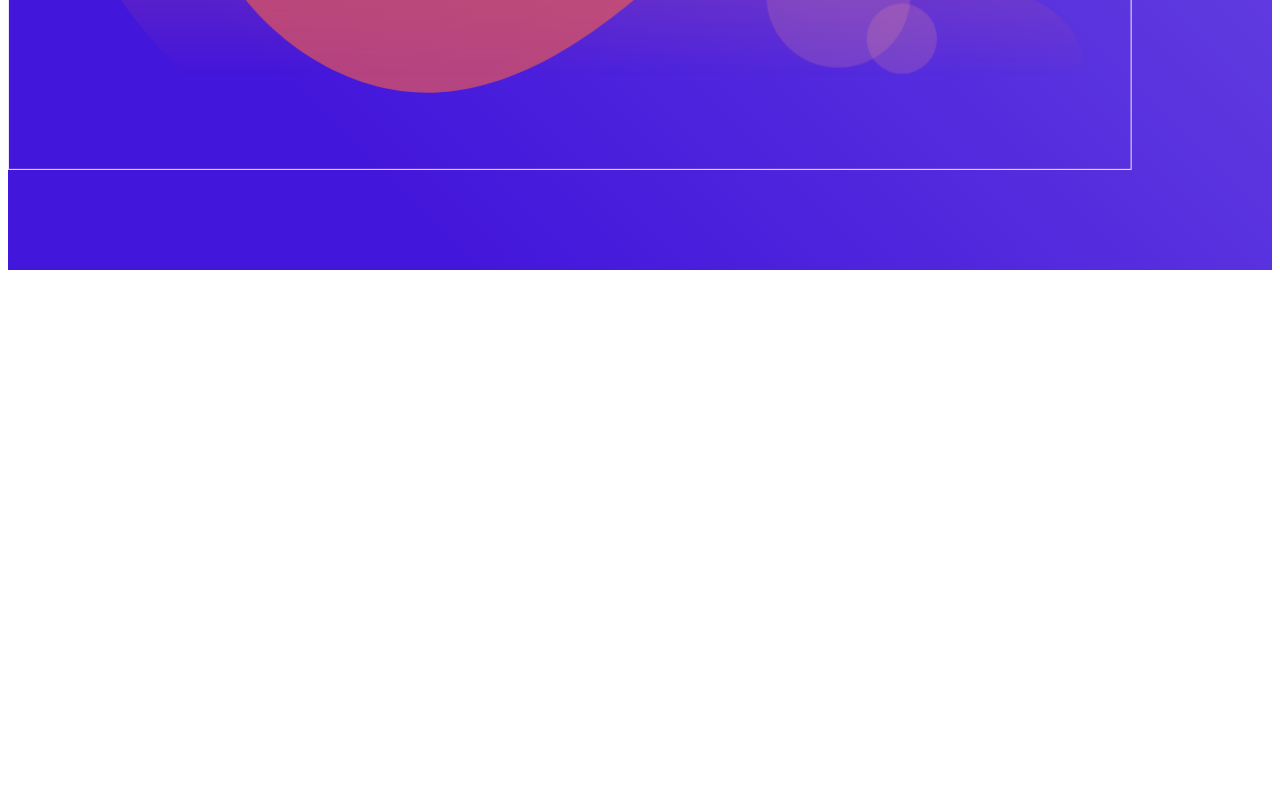
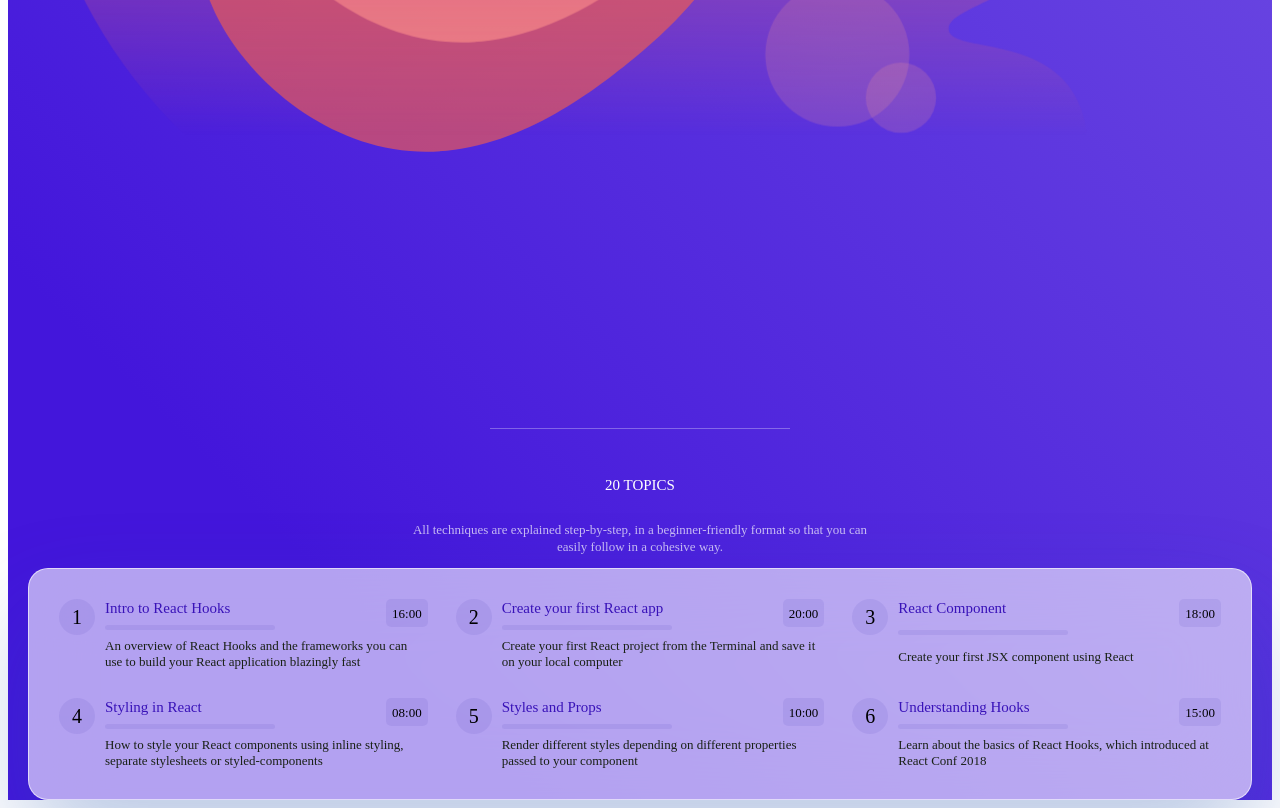
Before and after one commit to ovonhauske/advancedHooks, a Gatsby site: page / in a window 1280 px wide. Shown: the part 1775-2583 px from the top of the page. Before the commit the page ends 2145 px from the top, so only its background shows below. Built offline with nearby package versions, Linux system fonts and the light colour scheme; Gatsby itself is replaced by a stand-in of ours.

Commit message:
Added Many things

```diff
--- /dev/null
+++ b/src/components/layout/Divider.tsx
@@ -0,0 +1,17 @@
+import React from "react"
+import styled from "styled-components"
+
+
+function Divider() {
+
+    return <Wrapper/>
+}
+
+export default Divider
+
+const Wrapper = styled.div`
+  width: 300px;
+  height: 0.5px;
+  background: rgba(255, 255, 255, 0.3);
+  margin: 60px auto 32px;
+`
--- /dev/null
+++ b/src/components/rows/SectionRow.tsx
@@ -0,0 +1,109 @@
+import React from "react"
+import styled from "styled-components"
+
+
+function SectionRow(props){
+
+    const {index, title, description, timestamp} = props
+
+    return <Wrapper>
+        <Index>{index}</Index>
+        <TextWrapper>
+            <TimeStamp>{timestamp}</TimeStamp>
+            <Title>{title}</Title>
+            <ProgressBar/>
+            <Description>{description}</Description>
+        </TextWrapper>
+
+    </Wrapper>
+}
+
+export default SectionRow
+
+const Wrapper = styled.div`
+    position: relative;
+    display: grid;
+    grid-template-columns: 36px auto;
+    gap:10px;
+
+    max-width: 370px;
+    padding: 10px;
+    background-blend-mode: overlay;
+    mix-blend-mode: normal;
+    border-radius: 10px;
+
+    :hover{
+        background: rgba(68,66,178, 0.1);
+        box-shadow: inset 0px 0px 0px 0.5px rgba(68, 66, 178, 0.2);
+    }
+
+    &,*{
+        transition: 0.3s ease-in-out;
+
+    }
+`
+
+const Index = styled.div`
+    display: grid;
+    width: 36px;
+    height: 36px;
+    background: rgba(68, 66, 179, 0.1);
+    background-blend-mode: overlay;
+    border-radius: 50%;
+    place-items: center;
+
+    font-style: normal;
+    font-size: 20px;
+    line-height: 24px;
+    color: black;
+`
+
+const TextWrapper = styled.div`
+    display: grid;
+    gap: 8px;
+    text-align: left;
+`
+
+const Title = styled.div`
+    max-width: 180px;
+    font-style: normal;
+    font-weight: 500;
+    font-size: 15px;
+    line-height: 18px;
+    color: #3913b8;
+`
+
+const ProgressBar = styled.div`
+    width: 170px;
+    height: 5px;
+    background: rgba(68, 66, 179, 0.1);
+    background-blend-mode: overlay;
+    border-radius: 8px;
+`
+
+const Description = styled.div`
+    font-style: normal;
+    font-weight: normal;
+    font-size: 13px;
+    line-height: 16px;
+    color: #192115;
+`
+
+const TimeStamp = styled.div`
+    position: absolute;
+    display: grid;
+    top: 10px;
+    right: 10px;
+    height: 20px;
+    padding: 4px 6px;
+    background: rgba(68, 66, 179, 0.1);
+    background-blend-mode: overlay;
+    border-radius: 5px;
+    place-items: center;
+
+    font-style: normal;
+    font-weight: normal;
+    font-size: 13px;
+    line-height: 13px;
+    color: black;
+`
--- /dev/null
+++ b/src/components/sections/GridSection.tsx
@@ -0,0 +1,71 @@
+import React from "react"
+import styled from "styled-components"
+import SectionRow from "../rows/SectionRow"
+import { sections } from "../../data/sectionData"
+
+
+function GridSetcion() {
+    return <Wrapper>
+        <Title>20 Topics</Title>
+        <Description>   All techniques are explained step-by-step, in a beginner-friendly format
+        so that you can easily follow in a cohesive way.</Description>
+        <Grid>
+            {sections.map((section, index)=>(
+                <SectionRow
+                index={index+1}
+                title={section.title}
+                timestamp={section.duration}
+                description={section.description}
+                />
+            ))}
+        </Grid>
+    </Wrapper>
+}
+
+export default GridSetcion
+
+
+
+const Wrapper = styled.div`
+    position: relative;
+    display: grid;
+    max-width: 1234px;
+    margin: 0 auto;
+    text-align: center;
+    gap: 12px;
+    padding: 0 20px;
+`
+
+const Title = styled.p`
+    font-style: normal;
+    font-size: 15px;
+    line-height: 130%;
+    text-transform: uppercase;
+    color: white;
+`
+
+const Description = styled.p`
+    max-width: 460px;
+    font-size: 13px;
+    line-height: 130%;
+    color: rgba(255, 255, 255, 0.7);
+    margin: 0 auto;
+`
+
+
+const Grid = styled.div`
+    display: grid;
+    grid-template-columns: repeat(auto-fit, minmax(300px, 1fr));
+    gap: 8px;
+
+    width: 100%;
+    padding: 20px;
+    background: rgba(255, 255, 255, 0.6);
+    border: 0.5px solid rgba(255, 255, 255, 0.6);
+    box-sizing: border-box;
+    box-shadow: 0px 50px 100px rgba(34, 79, 169, 0.3);
+    backdrop-filter: blur(40px);
+    border-radius: 20px;
+
+
+`
--- /dev/null
+++ b/src/data/sectionData.ts
@@ -0,0 +1,37 @@
+export const sections = [
+    {
+      title: "Intro to React Hooks",
+      description:
+        "An overview of React Hooks and the frameworks you can use to build your React application blazingly fast",
+      duration: "16:00",
+    },
+    {
+      title: "Create your first React app",
+      description:
+        "Create your first React project from the Terminal and save it on your local computer",
+      duration: "20:00",
+    },
+    {
+      title: "React Component",
+      description: "Create your first JSX component using React",
+      duration: "18:00",
+    },
+    {
+      title: "Styling in React",
+      description:
+        "How to style your React components using inline styling, separate stylesheets or styled-components",
+      duration: "08:00",
+    },
+    {
+      title: "Styles and Props",
+      description:
+        "Render different styles depending on different properties passed to your component",
+      duration: "10:00",
+    },
+    {
+      title: "Understanding Hooks",
+      description:
+        "Learn about the basics of React Hooks, which introduced at React Conf 2018",
+      duration: "15:00",
+    },
+  ]
--- a/src/pages/index.tsx
+++ b/src/pages/index.tsx
@@ -5,6 +5,8 @@
 import FlutterBuild from "../components/builds/FlutterBuild"
 import PurchaseButton from "../components/buttons/PurchaseButton"
 import CourseCard from "../components/cards/CourseCard"
+import Divider from "../components/layout/Divider"
+import GridSetcion from "../components/sections/GridSection"
 
 const IndexPage = ()=>  {
   const { width } = useWindowSize()
@@ -26,9 +28,12 @@
           <SmallText>Purchase Includes Access to 30 courses over 80 hours of content, including 12 hours of Swift UI, iOs 13 and iOs 14</SmallText>
         </TextWrapper>
       </HeroWrapper>
+      <Divider/>
       <FlutterWrapper width={width}>
         <FlutterBuild />
       </FlutterWrapper>
+      <Divider/>
+      <GridSetcion/>
     </Wrapper>
   )
 
@@ -119,7 +124,6 @@
 
 const FlutterWrapper = styled.div`
 margin: 100px auto;
-border: 1px solid #fff;
 
 @media (max-width:1440px) {
 
```
